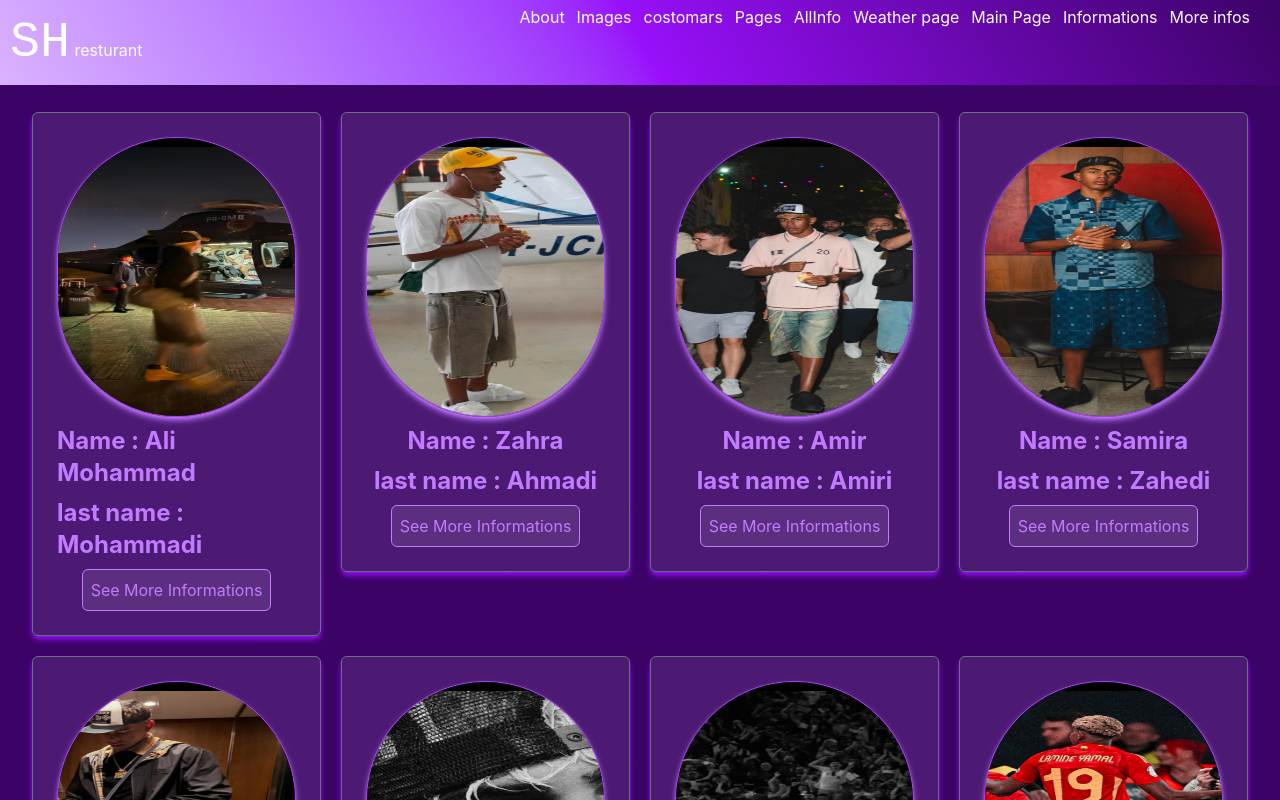
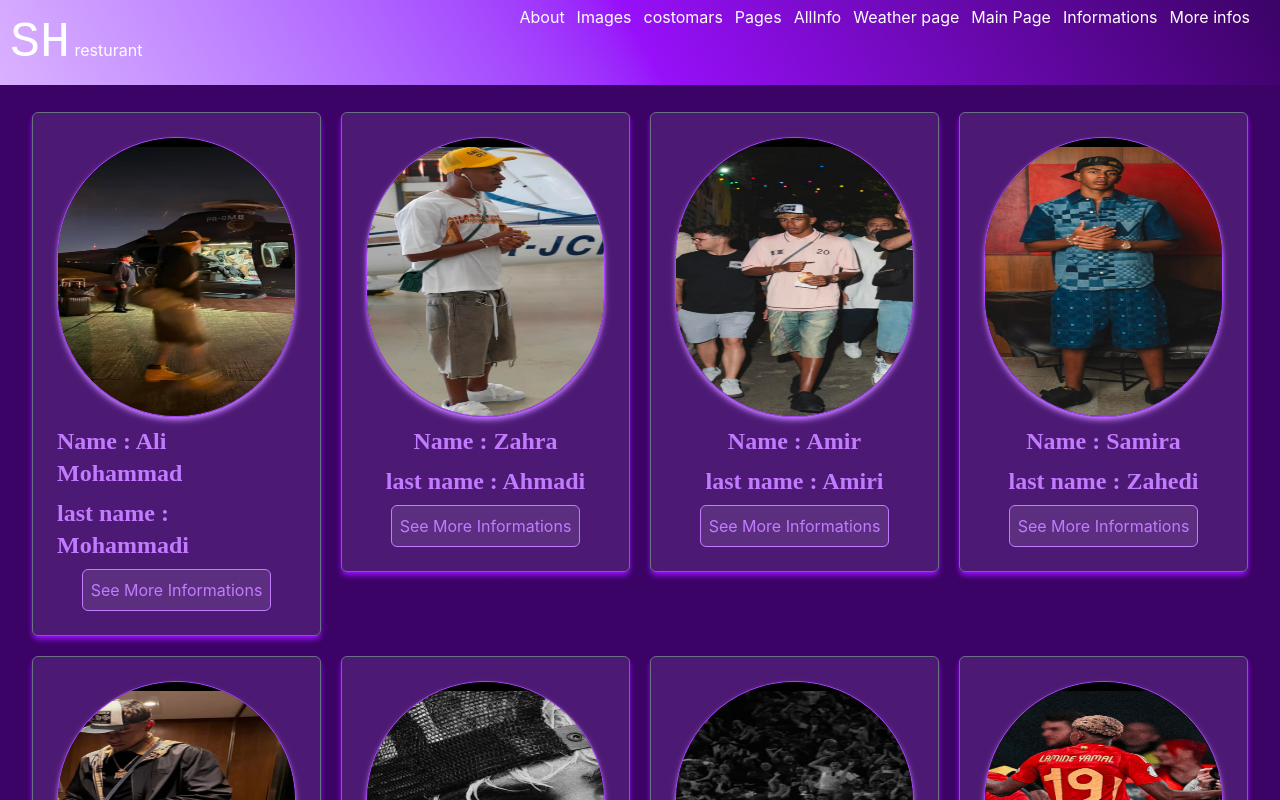
Before and after one commit to shikebazahidi999/raect-works, a React (Vite) app: page /informations in a window 1280 px wide. Shown: the top 800 px of the page. Built offline with nearby package versions, Linux system fonts and the light colour scheme.

Commit message:
on class added

```diff
--- a/src/index.css
+++ b/src/index.css
@@ -3,7 +3,7 @@
 .navDiv{
   width: 100%;
   height: fit-content;
-  background-color: black;
+
   color: white;
   display: flex;
   flex-direction: row;
@@ -52,3 +52,6 @@
   color: black;
 
 }
+.cursive{
+  font-family: cursive;
+}
```
